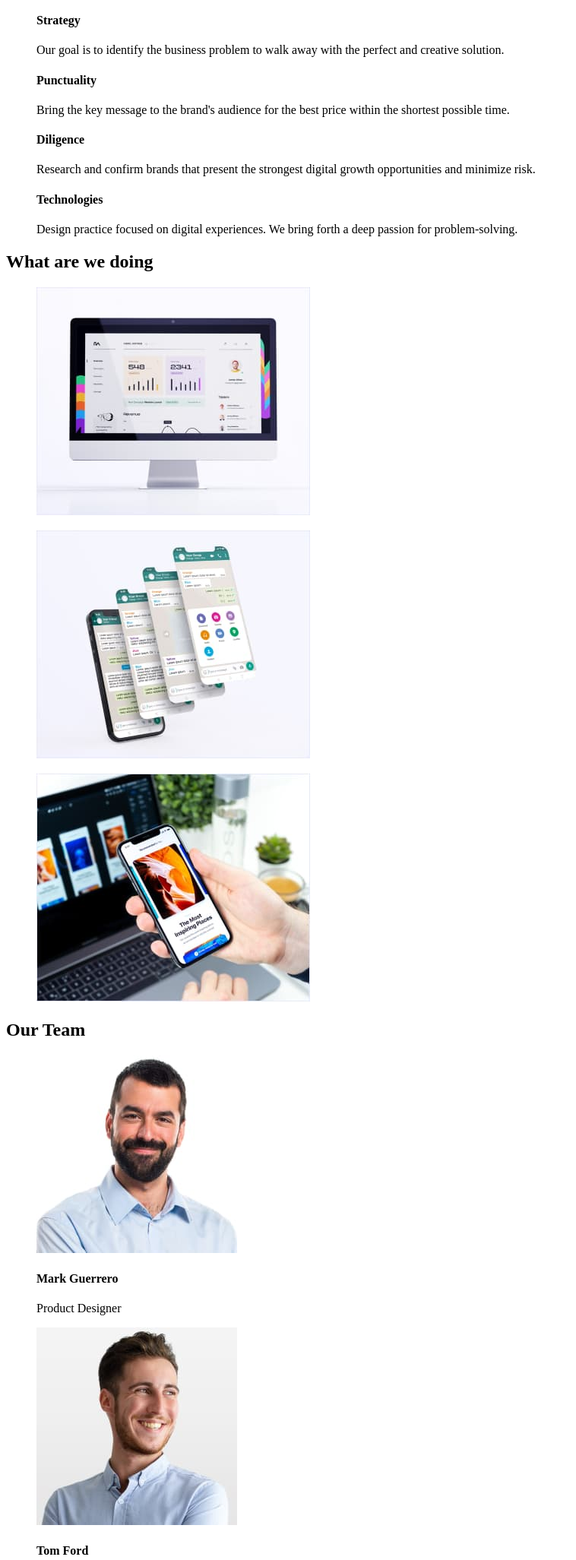
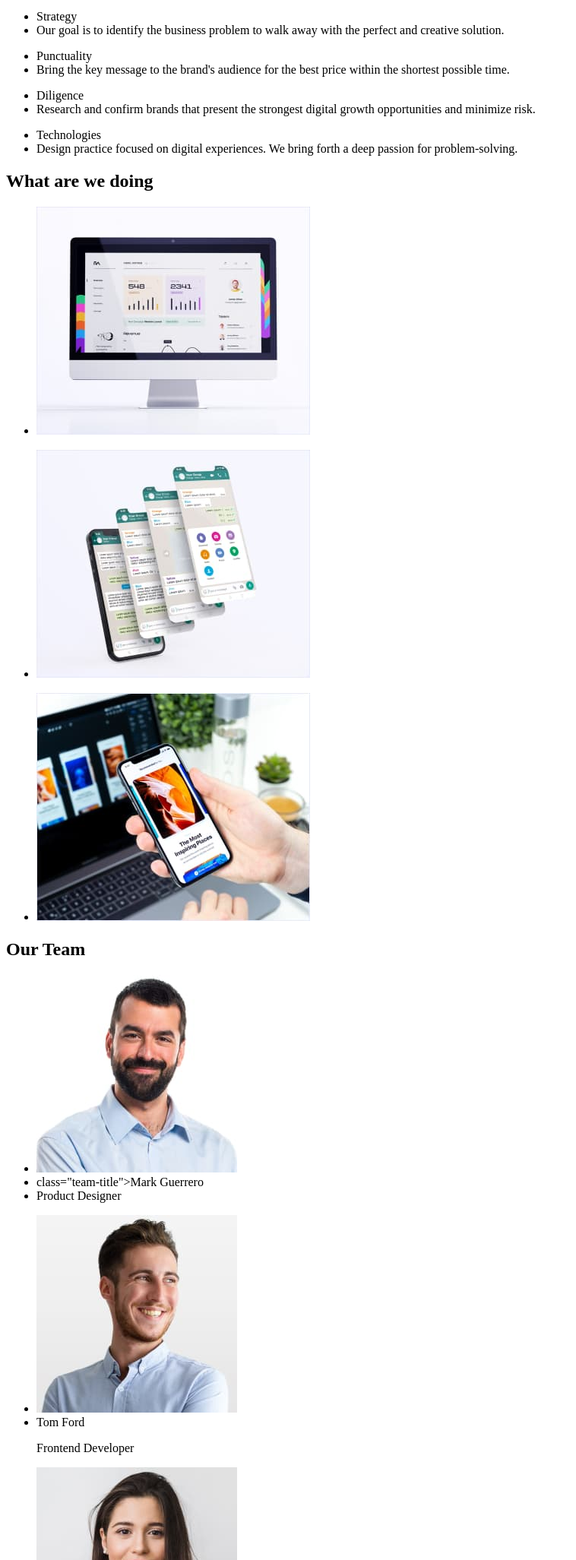
Before and after one commit to RosVor/goit-markup-hw-01, a plain HTML site: page index.html in a window 1280 px wide. Shown: the part 281-2334 px from the top of the page at 76% size, without its empty margins (0-758 px from the left). Drawn offline with Linux system fonts and the light colour scheme.

Commit message:
Fix main
Fix lists: delete tags a, h4, p.
Instead write tag li

```diff
--- a/index.html
+++ b/index.html
@@ -29,38 +29,38 @@
 
     <section class="solutions-row">
       <ul class="team-item">
-        <h4 class="solutions-title">Strategy</h4>
-        <p class="solutions-descr">Our goal is to identify the business
-          problem to walk away with the perfect and creative solution.</p>
+        <li class="solutions-title">Strategy</li>
+        <li class="solutions-descr">Our goal is to identify the business
+          problem to walk away with the perfect and creative solution.</li>
       </ul>
 
       <ul class="team-item">
-        <h4 class="solutions-title">Punctuality</h4>
-        <p class="solutions-descr">Bring the key message to the brand's audience for the best price within the shortest possible time.</p>
+        <li class="solutions-title">Punctuality</li>
+        <li class="solutions-descr">Bring the key message to the brand's audience for the best price within the shortest possible time.</li>
       </ul>
 
       <ul class="team-item">
-        <h4 class="solutions-title">Diligence</h4>
-        <p class="solutions-descr">Research and confirm brands that present the strongest digital growth opportunities and minimize risk.</p>
+        <li class="solutions-title">Diligence</li>
+        <li class="solutions-descr">Research and confirm brands that present the strongest digital growth opportunities and minimize risk.</li>
       </ul>
 
       <ul class="team-item">
-        <h4 class="solutions-title">Technologies</h4>
-        <p class="solutions-descr">Design practice focused on digital experiences. We bring forth a deep passion for problem-solving.</p>
+        <li class="solutions-title">Technologies</li>
+        <li class="solutions-descr">Design practice focused on digital experiences. We bring forth a deep passion for problem-solving.</li>
       </ul>
 
       <h2 class="sub-title">What are we doing</h2>
       <ul>
-      <img src="./img/Rectangle 71 (1).jpg"
-      alt="monitor with analytics">
+        <li><img src="./img/Rectangle 71 (1).jpg"
+      alt="monitor with analytics"></li>
     </ul>
       <ul>
-      <img src="./img/Rectangle 71 (1) (1).jpg"
-      alt="phone with chats">
+        <li><img src="./img/Rectangle 71 (1) (1).jpg"
+      alt="phone with chats"></li>
     </ul>
       <ul>
-      <img src="./img/Rectangle 71 (2) (1).jpg"
-      alt="phone with a site">
+        <li><img src="./img/Rectangle 71 (2) (1).jpg"
+      alt="phone with a site"></li>
     </ul>
     </section>
 
@@ -68,36 +68,36 @@
       <h2>Our Team</h2>
       <ul class="team-item">
 
-        <img src="./img/img (1) (1).jpg"
-        alt="Product Designer Guerrero">
-        <h4 class="team-title">Mark Guerrero</h4>
-        <p class="team-descr">Product Designer</p>
+        <li><img src="./img/img (1) (1).jpg"
+        alt="Product Designer Guerrero"></li>
+        <li> class="team-title">Mark Guerrero</li>
+        <li class="team-descr">Product Designer</li>
 
       </ul>
 
       <ul class="team-item">
 
-        <img src="./img/img (2) (1).jpg"
-        alt="Frontend Developer Ford">
-        <h4 class="team-title">Tom Ford</h4>
+        <li><img src="./img/img (2) (1).jpg"
+        alt="Frontend Developer Ford"></li>
+        <li class="team-title">Tom Ford</li>
         <p class="team-descr">Frontend Developer</p>
 
       </ul>
 
       <ul class="team-item">
 
-        <img src="./img/img (3) (1).jpg"
-        alt="Marketing Garcia">
-        <h4 class="team-title">Camila Garcia</h4>
+        <li><img src="./img/img (3) (1).jpg"
+        alt="Marketing Garcia"></li>
+        <li class="team-title">Camila Garcia</li>
         <p class="team-descr">Marketing</p>
 
       </ul>
 
       <ul class="team-item">
 
-        <img src="./img/img (4) (1).jpg"
-        alt="UI Designer Wilson">
-        <h4 class="team-title">Daniel Wilson</h4>
+        <li><img src="./img/img (4) (1).jpg"
+        alt="UI Designer Wilson"></li>
+        <li class="team-title">Daniel Wilson</li>
         <p class="team-descr">UI Designer</p>
 
     </ul>
```
